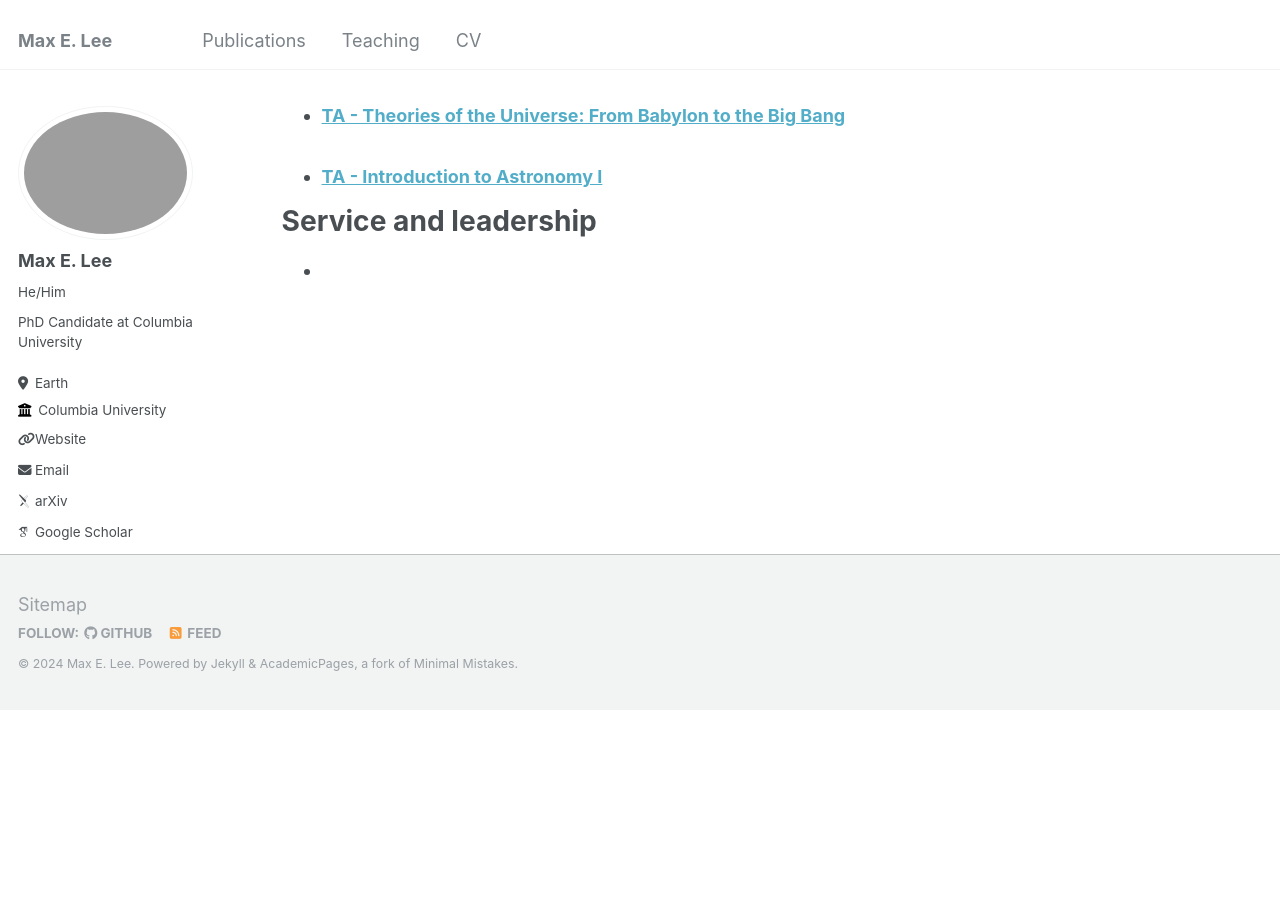
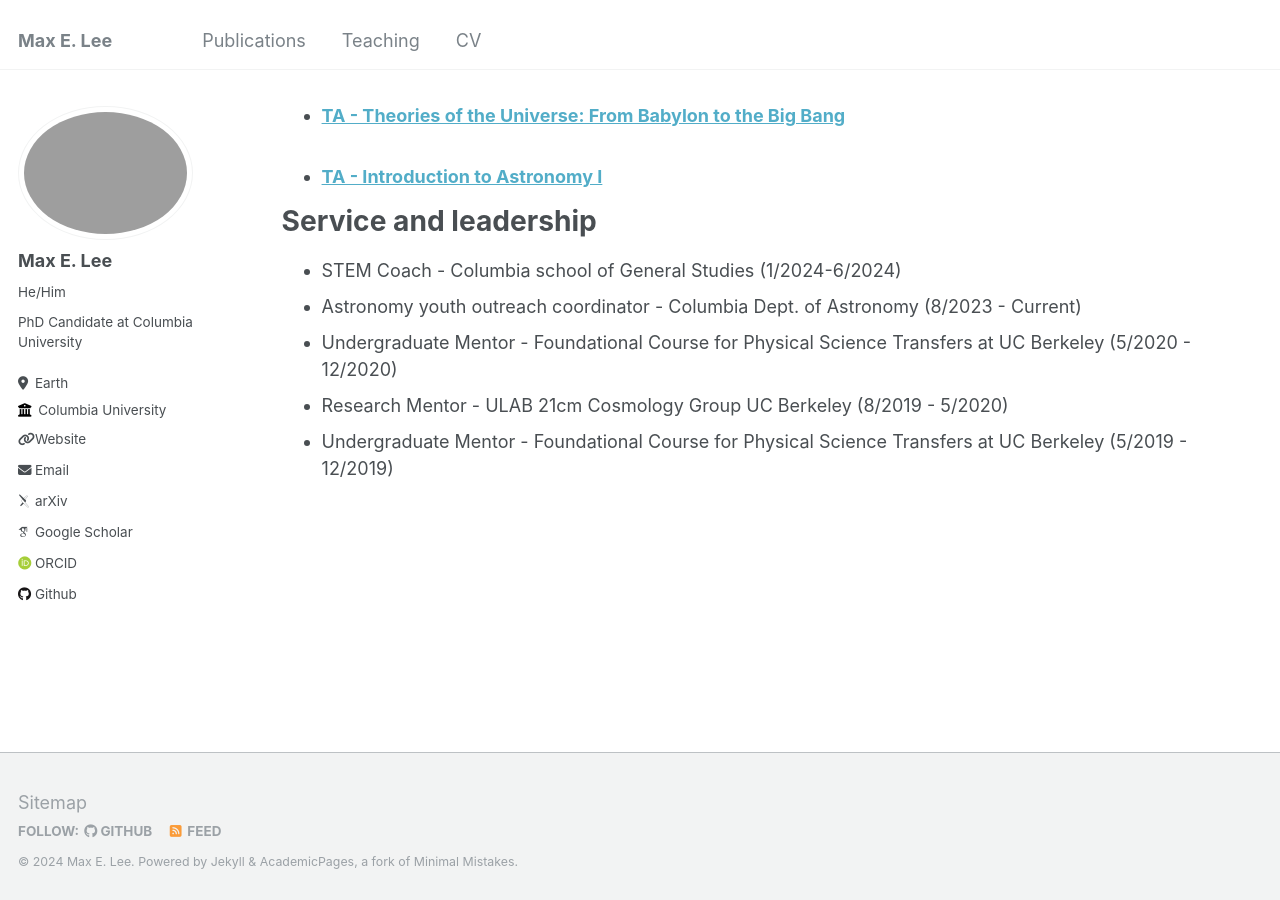
Before and after one commit to Maxelee/Maxelee.github.io, a Jekyll site: the page built from _pages/cv.md, in a window 1280 px wide and 900 px high, scrolled down 1024 px. Built offline with Jekyll 4.4.1, drawn with Linux system fonts in a browser that asks for light colours; some web fonts are replaced; before the commit the page ends 1734 px from its top, so only the background shows below that.

Commit message:
adding some service

```diff
--- a/_pages/cv.md
+++ b/_pages/cv.md
@@ -51,4 +51,8 @@
 
 Service and leadership
 ======
-*
+* STEM Coach - Columbia school of General Studies (1/2024-6/2024)
+* Astronomy youth outreach coordinator - Columbia Dept. of Astronomy (8/2023 - Current)
+* Undergraduate Mentor - Foundational Course for Physical Science Transfers at UC Berkeley (5/2020 - 12/2020)
+* Research Mentor - ULAB 21cm Cosmology Group UC Berkeley (8/2019 -  5/2020)
+* Undergraduate Mentor - Foundational Course for Physical Science Transfers at UC Berkeley (5/2019 - 12/2019)
```
